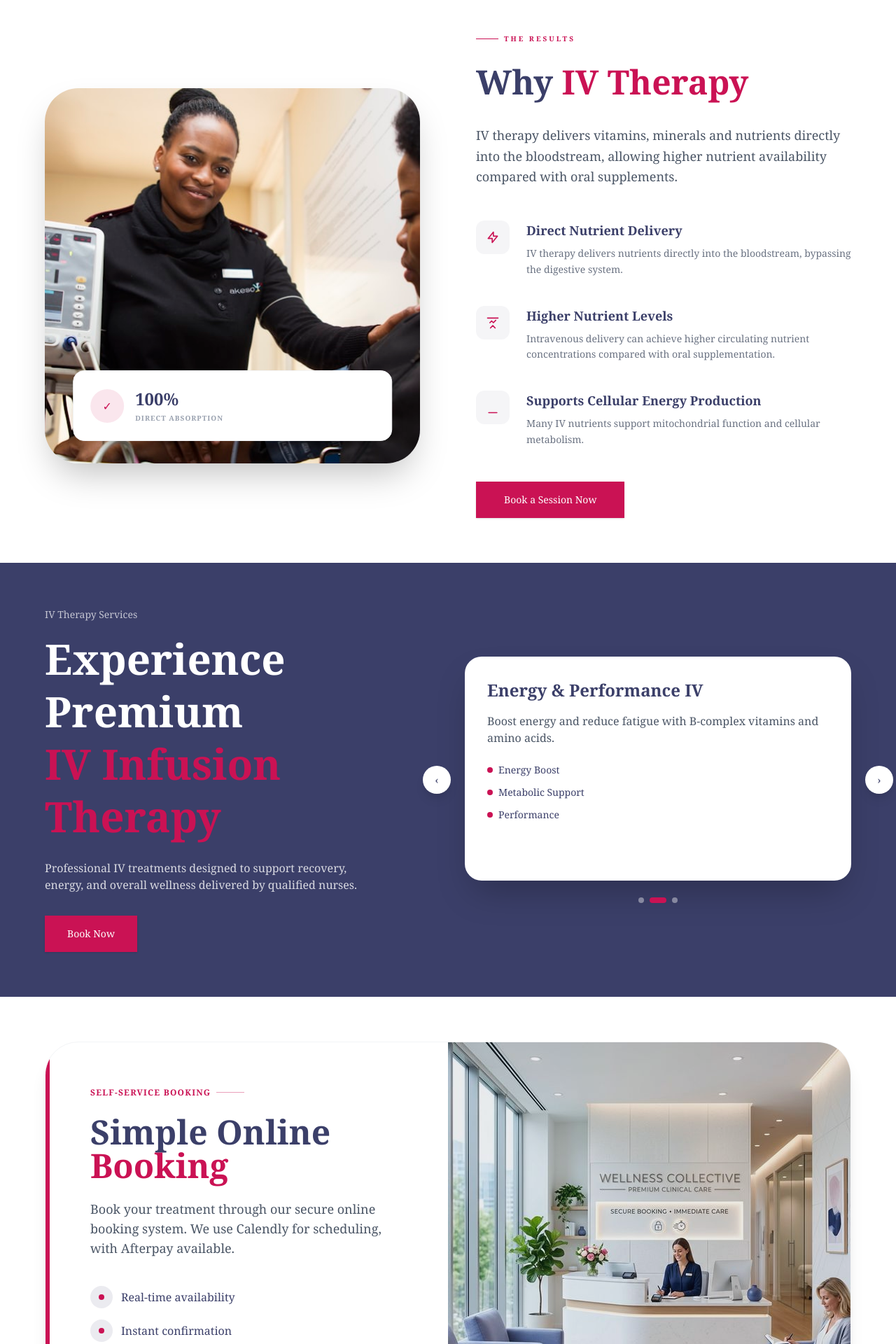
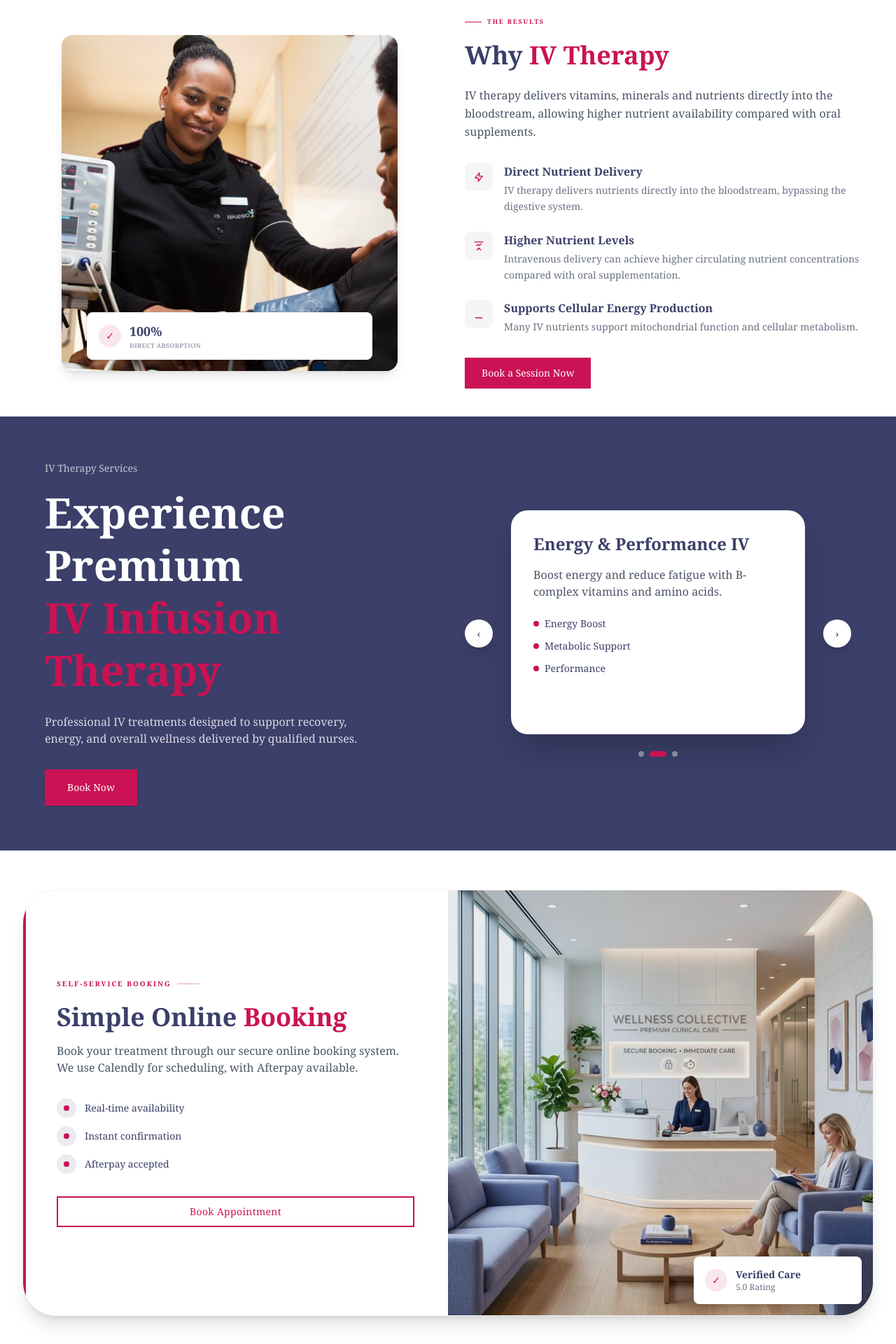
Before and after one commit to IT-Alliance-Tech/wellness-vitality, a Next.js app: page / in a window 1280 px wide. Shown: the part 4140-6060 px from the top of the page at 70% size. Built offline with nearby package versions, Linux system fonts and the light colour scheme; a web font is replaced by a local one.

Commit message:
updated homepage sections

```diff
--- a/src/app/services/iv-infusions/page.jsx
+++ b/src/app/services/iv-infusions/page.jsx
@@ -44,7 +44,7 @@ const iconColors = {
   rose: 'bg-[#ca1254] text-white',
 };
 
-const benefits = [+
+const benefits = [
   'Direct nutrient delivery',
   'Higher nutrient absorption',
   'Supports cellular energy production',
--- a/src/components/sections/home/BookingOverview.jsx
+++ b/src/components/sections/home/BookingOverview.jsx
@@ -9,57 +9,68 @@ const features = [
 
 const BookingOverview = () => {
   return (
-    <section className="py-10 md:py-16 bg-white">
-      <div className="w-full px-4 sm:px-6 lg:px-12 xl:px-16">
+    <section className="py-10 md:py-14 bg-white">
+      <div className="max-w-7xl mx-auto px-4 sm:px-6 lg:px-8">
 
         <div className="bg-white rounded-[2rem] md:rounded-[3rem] shadow-xl border border-gray-100 overflow-hidden flex flex-col lg:flex-row">
 
           {/* LEFT */}
-          <div className="p-6 sm:p-8 md:p-12 lg:p-16 lg:w-1/2 flex flex-col justify-center relative">
+          <div className="p-6 sm:p-8 md:p-10 lg:p-12 lg:w-1/2 flex flex-col justify-center relative">
 
             {/* Side line */}
-            <div className="absolute top-0 left-0 w-1.5 h-full bg-[rgb(202,18,84)]" />
+            <div className="absolute top-0 left-0 w-1 h-full bg-[rgb(202,18,84)]" />
 
-            <div className="flex items-center gap-2 mb-6">
-              <span className="text-xs font-bold uppercase tracking-widest text-[rgb(202,18,84)]">
+            <div className="flex items-center gap-2 mb-5">
+              <span className="text-[10px] font-bold uppercase tracking-[0.2em] text-[rgb(202,18,84)]">
                 Self-Service Booking
               </span>
-              <div className="w-10 h-px bg-[rgb(202,18,84)]/40" />
+              <div className="w-8 h-px bg-[rgb(202,18,84)]/40" />
             </div>
 
-            <h2 className="text-3xl md:text-5xl font-bold text-[rgb(59,63,105)] mb-4 md:mb-6">
+            <h2 className="text-3xl md:text-4xl font-bold text-[rgb(59,63,105)] mb-4">
               Simple Online <span className="text-[rgb(202,18,84)]">Booking</span>
             </h2>
 
-            <p className="text-sm md:text-lg text-gray-600 mb-8 md:mb-10">
+            <p className="text-sm md:text-base text-gray-600 mb-8">
               Book your treatment through our secure online booking system.
               We use Calendly for scheduling, with Afterpay available.
             </p>
 
             {/* FEATURES */}
-            <div className="space-y-4 mb-8 md:mb-12">
+            <div className="space-y-3 mb-8">
               {features.map((feature) => (
                 <div key={feature.title} className="flex items-center gap-3">
-                  <div className="w-8 h-8 rounded-full bg-[rgb(59,63,105)]/10 flex items-center justify-center">
+                  <div className="w-7 h-7 rounded-full bg-[rgb(59,63,105)]/10 flex items-center justify-center">
                     <div className="w-2 h-2 bg-[rgb(202,18,84)] rounded-full" />
                   </div>
-                  <span className="text-sm md:text-base text-[rgb(59,63,105)] font-medium">
+                  <span className="text-sm text-[rgb(59,63,105)] font-medium">
                     {feature.title}
                   </span>
                 </div>
               ))}
             </div>
 
-            <Button
-              href="/booking"
-              className="px-6 md:px-10 py-3 md:py-4 bg-[rgb(202,18,84)] text-white w-full sm:w-auto"
-            >
-              Book Appointment
-            </Button>
+           <a
+  href="/booking"
+  className="
+    inline-flex items-center justify-center
+    px-7 py-2.5
+    text-[rgb(202,18,84)]
+    text-sm font-medium tracking-wide
+    border-2 border-[rgb(202,18,84)]
+    bg-transparent
+    rounded-none
+    transition-all duration-300
+    hover:bg-[rgb(202,18,84)]
+    hover:text-white
+  "
+>
+  Book Appointment
+</a>
           </div>
 
           {/* RIGHT IMAGE */}
-          <div className="lg:w-1/2 relative h-[250px] sm:h-[350px] lg:h-auto">
+          <div className="lg:w-1/2 relative h-[240px] sm:h-[320px] lg:h-auto">
 
             <img
               src="/booking_overview.png"
@@ -67,19 +78,19 @@ const BookingOverview = () => {
               className="w-full h-full object-cover"
             />
 
-            {/* Overlay (brand color only) */}
+            {/* Overlay */}
             <div className="absolute inset-0 bg-[rgb(59,63,105)]/10" />
 
             {/* FLOATING CARD */}
-            <div className="absolute bottom-4 left-4 right-4 sm:right-6 sm:left-auto sm:w-[280px] bg-white p-4 sm:p-6 rounded-xl shadow-xl">
+            <div className="absolute bottom-4 right-4 w-[240px] bg-white p-4 rounded-lg shadow-lg">
 
               <div className="flex items-center gap-3">
-                <div className="w-10 h-10 bg-[rgb(202,18,84)]/10 rounded-full flex items-center justify-center text-[rgb(202,18,84)]">
+                <div className="w-8 h-8 bg-[rgb(202,18,84)]/10 rounded-full flex items-center justify-center text-[rgb(202,18,84)] text-sm">
                   ✓
                 </div>
 
                 <div>
-                  <div className="text-sm font-bold text-[rgb(59,63,105)]">
+                  <div className="text-sm font-semibold text-[rgb(59,63,105)]">
                     Verified Care
                   </div>
                   <div className="text-xs text-gray-500">
--- a/src/components/sections/home/IVScience.jsx
+++ b/src/components/sections/home/IVScience.jsx
@@ -6,7 +6,7 @@ const points = [
     title: 'Direct Nutrient Delivery',
     description: 'IV therapy delivers nutrients directly into the bloodstream, bypassing the digestive system.',
     icon: (
-      <svg className="w-5 h-5" fill="none" viewBox="0 0 24 24" stroke="currentColor">
+      <svg className="w-4 h-4" fill="none" viewBox="0 0 24 24" stroke="currentColor">
         <path strokeLinecap="round" strokeLinejoin="round" strokeWidth={2} d="M13 10V3L4 14h7v7l9-11h-7z" />
       </svg>
     )
@@ -15,7 +15,7 @@ const points = [
     title: 'Higher Nutrient Levels',
     description: 'Intravenous delivery can achieve higher circulating nutrient concentrations compared with oral supplementation.',
     icon: (
-      <svg className="w-5 h-5" fill="none" viewBox="0 0 24 24" stroke="currentColor">
+      <svg className="w-4 h-4" fill="none" viewBox="0 0 24 24" stroke="currentColor">
         <path strokeLinecap="round" strokeLinejoin="round" strokeWidth={2} d="M7 12l3-3 3 3 4-4M8 21l4-4 4 4M3 4h18" />
       </svg>
     )
@@ -24,7 +24,7 @@ const points = [
     title: 'Supports Cellular Energy Production',
     description: 'Many IV nutrients support mitochondrial function and cellular metabolism.',
     icon: (
-      <svg className="w-5 h-5" fill="none" viewBox="0 0 24 24" stroke="currentColor">
+      <svg className="w-4 h-4" fill="none" viewBox="0 0 24 24" stroke="currentColor">
         <path strokeLinecap="round" strokeLinejoin="round" strokeWidth={2} d="M19 21H5" />
       </svg>
     )
@@ -33,28 +33,28 @@ const points = [
 
 const IVScience = () => {
   return (
-    <section className="py-10 md:py-16 bg-white relative overflow-hidden border-t border-gray-100">
-      <div className="w-full px-4 sm:px-6 lg:px-12 xl:px-16">
+    <section className="py-8 md:py-10 bg-white relative overflow-hidden border-t border-gray-100">
+      <div className="w-full px-4 sm:px-6 lg:px-10">
 
-        <div className="grid grid-cols-1 lg:grid-cols-2 gap-20 items-center">
+        <div className="grid grid-cols-1 lg:grid-cols-2 gap-12 items-center">
 
           {/* IMAGE */}
-          <div className="relative group order-2 lg:order-1">
-            <div className="aspect-square rounded-[3rem] overflow-hidden shadow-2xl relative">
+          <div className="relative group order-2 lg:order-1 flex justify-center">
+            <div className="w-full max-w-[480px] aspect-square rounded-2xl overflow-hidden shadow-lg relative">
               <img
                 src="/iv_science.png"
                 alt="Science of IV Therapy"
-                className="w-full h-full object-cover group-hover:scale-105 transition duration-700"
+                className="w-full h-full object-cover"
               />
 
               {/* BADGE */}
-              <div className="absolute bottom-8 left-1/2 -translate-x-1/2 bg-white rounded-2xl p-6 shadow-xl flex items-center gap-4 w-[85%] border border-gray-100">
-                <div className="w-12 h-12 rounded-full bg-[rgb(202,18,84)]/10 flex items-center justify-center text-[rgb(202,18,84)]">
+              <div className="absolute bottom-4 left-1/2 -translate-x-1/2 bg-white rounded-lg px-4 py-3 shadow-md flex items-center gap-3 w-[85%] border border-gray-100">
+                <div className="w-8 h-8 rounded-full bg-[rgb(202,18,84)]/10 flex items-center justify-center text-[rgb(202,18,84)] text-sm">
                   ✓
                 </div>
                 <div>
-                  <div className="text-2xl font-bold text-[rgb(59,63,105)]">100%</div>
-                  <div className="text-[10px] font-bold text-gray-400 uppercase tracking-widest mt-1">
+                  <div className="text-lg font-bold text-[rgb(59,63,105)]">100%</div>
+                  <div className="text-[9px] font-bold text-gray-400 uppercase tracking-wide">
                     Direct Absorption
                   </div>
                 </div>
@@ -66,34 +66,34 @@ const IVScience = () => {
           <div className="order-1 lg:order-2">
 
             {/* Label */}
-            <div className="flex items-center gap-2 mb-6">
-              <div className="w-8 h-px bg-[rgb(202,18,84)]" />
-              <span className="text-[10px] font-bold uppercase tracking-[0.3em] text-[rgb(202,18,84)]">
+            <div className="flex items-center gap-2 mb-4">
+              <div className="w-6 h-px bg-[rgb(202,18,84)]" />
+              <span className="text-[9px] font-bold uppercase tracking-[0.2em] text-[rgb(202,18,84)]">
                 The Results
               </span>
             </div>
 
             {/* Heading */}
-            <h2 className="text-4xl md:text-5xl font-bold text-[rgb(59,63,105)] mb-8 leading-tight">
+            <h2 className="text-3xl md:text-4xl font-bold text-[rgb(59,63,105)] mb-5 leading-snug">
               Why <span className="text-[rgb(202,18,84)]">IV Therapy</span>
             </h2>
 
             {/* Description */}
-            <p className="text-lg text-gray-600 mb-12 leading-relaxed">
+            <p className="text-base text-gray-600 mb-8 leading-relaxed">
               IV therapy delivers vitamins, minerals and nutrients directly into the bloodstream, allowing higher nutrient availability compared with oral supplements.
             </p>
 
             {/* Points */}
-            <div className="space-y-10 mb-12">
+            <div className="space-y-6 mb-8">
               {points.map((point) => (
-                <div key={point.title} className="flex gap-6 group">
+                <div key={point.title} className="flex gap-4">
 
-                  <div className="flex-shrink-0 w-12 h-12 rounded-xl bg-[rgb(59,63,105)]/5 flex items-center justify-center text-[rgb(202,18,84)]">
+                  <div className="flex-shrink-0 w-10 h-10 rounded-lg bg-[rgb(59,63,105)]/5 flex items-center justify-center text-[rgb(202,18,84)]">
                     {point.icon}
                   </div>
 
                   <div>
-                    <h3 className="text-lg font-bold text-[rgb(59,63,105)] mb-2 group-hover:text-[rgb(202,18,84)] transition">
+                    <h3 className="text-base font-semibold text-[rgb(59,63,105)] mb-1">
                       {point.title}
                     </h3>
                     <p className="text-sm text-gray-500 leading-relaxed">
@@ -108,7 +108,7 @@ const IVScience = () => {
             {/* Button */}
             <Button
               href="/booking"
-              className="px-10 py-4 bg-[rgb(202,18,84)] text-white"
+              className="px-6 py-2.5 bg-[rgb(202,18,84)] text-white text-sm rounded-none"
             >
               Book a Session Now
             </Button>
--- a/src/components/sections/home/MobileHealthcare.jsx
+++ b/src/components/sections/home/MobileHealthcare.jsx
@@ -81,8 +81,7 @@ const IVTherapySlider = () => {
           <div className="relative">
 
             {/* CARD */}
-            <div className="bg-white rounded-3xl p-6 md:p-8 shadow-2xl text-[rgb(59,63,105)] min-h-[260px] md:h-[320px] flex flex-col justify-between transition-all duration-500">
-
+           <div className="mx-auto w-full max-w-[420px] bg-white rounded-3xl p-6 md:p-8 shadow-2xl text-[rgb(59,63,105)] min-h-[260px] md:h-[320px] flex flex-col justify-between transition-all duration-500">
               <div>
                 <h3 className="text-xl md:text-2xl font-bold mb-3 md:mb-4">
                   {slides[current].title}
@@ -107,14 +106,14 @@ const IVTherapySlider = () => {
             {/* ARROWS (ONLY DESKTOP) */}
             <button
               onClick={prevSlide}
-              className="hidden md:flex absolute -left-15 top-1/2 -translate-y-1/2 bg-white text-[rgb(59,63,105)] w-10 h-10 rounded-full shadow-lg items-center justify-center hover:scale-110 transition"
+              className="hidden md:flex absolute -left-0 top-1/2 -translate-y-1/2 bg-white text-[rgb(59,63,105)] w-10 h-10 rounded-full shadow-lg items-center justify-center hover:scale-110 transition"
             >
               ‹
             </button>
 
             <button
               onClick={nextSlide}
-              className="hidden md:flex absolute -right-15 top-1/2 -translate-y-1/2 bg-white text-[rgb(59,63,105)] w-10 h-10 rounded-full shadow-lg items-center justify-center hover:scale-110 transition"
+              className="hidden md:flex absolute -right-0 top-1/2 -translate-y-1/2 bg-white text-[rgb(59,63,105)] w-10 h-10 rounded-full shadow-lg items-center justify-center hover:scale-110 transition"
             >
               ›
             </button>
--- a/src/components/sections/home/Services.jsx
+++ b/src/components/sections/home/Services.jsx
@@ -85,7 +85,7 @@ const Services = () => {
                 </p>
 
                 <a href="/booking">
-                  <button className="bg-[#ca1254] text-white px-4 py-2 text-xs sm:text-sm hover:bg-[#a30f44] transition">
+                  <button className="bg-[#ca1254] text-white px-9 py-2 text-sm sm:text-sm hover:bg-[#a30f44] transition">
                     Book Now →
                   </button>
                 </a>
```
